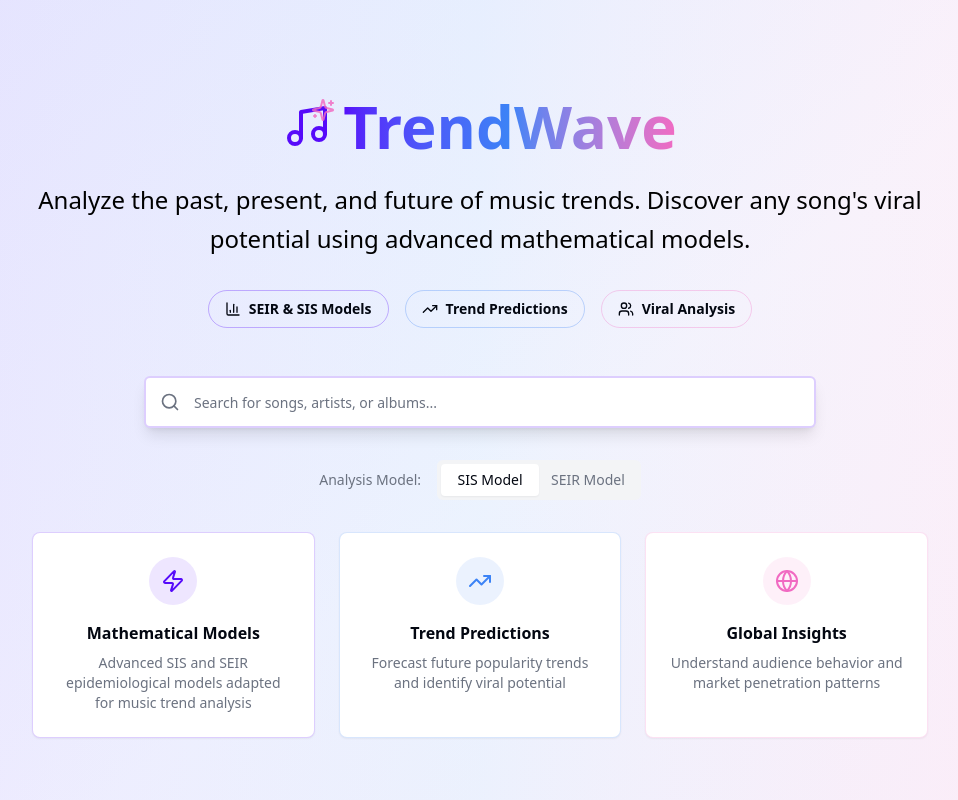
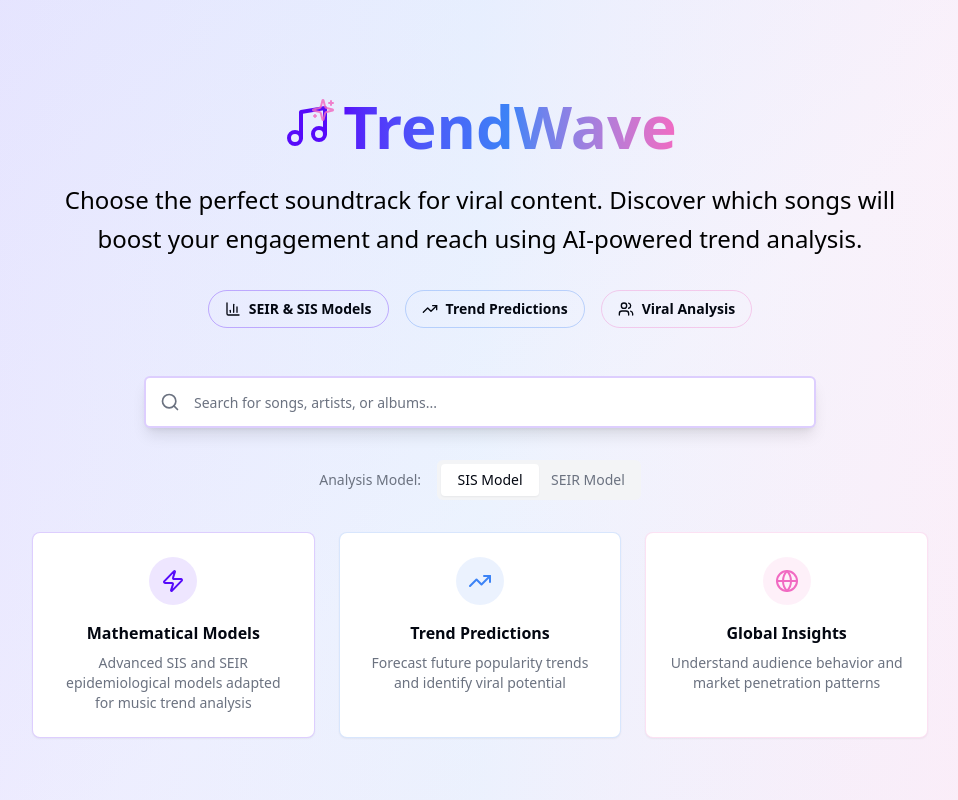
Before and after one commit to 16kushaal/mmel, a React (Vite) app: page / in a window 1280 px wide. Shown: the top 800 px of the page, without its empty margins (160-1118 px from the left). Built offline with nearby package versions, Linux system fonts and the light colour scheme.

Commit message:
Update hero section messaging for content creators
cgen-c2e6068ef1c34b2fb4083090457cb979

```diff
--- a/client/pages/Index.tsx
+++ b/client/pages/Index.tsx
@@ -121,8 +121,9 @@ export default function Index() {
             </div>
 
             <p className="text-xl md:text-2xl text-black mb-8 leading-relaxed">
-              Analyze the past, present, and future of music trends. Discover
-              any song's viral potential using advanced mathematical models.
+              Choose the perfect soundtrack for viral content. Discover which
+              songs will boost your engagement and reach using AI-powered trend
+              analysis.
             </p>
 
             <div className="flex flex-wrap items-center justify-center gap-4 mb-12">
```
